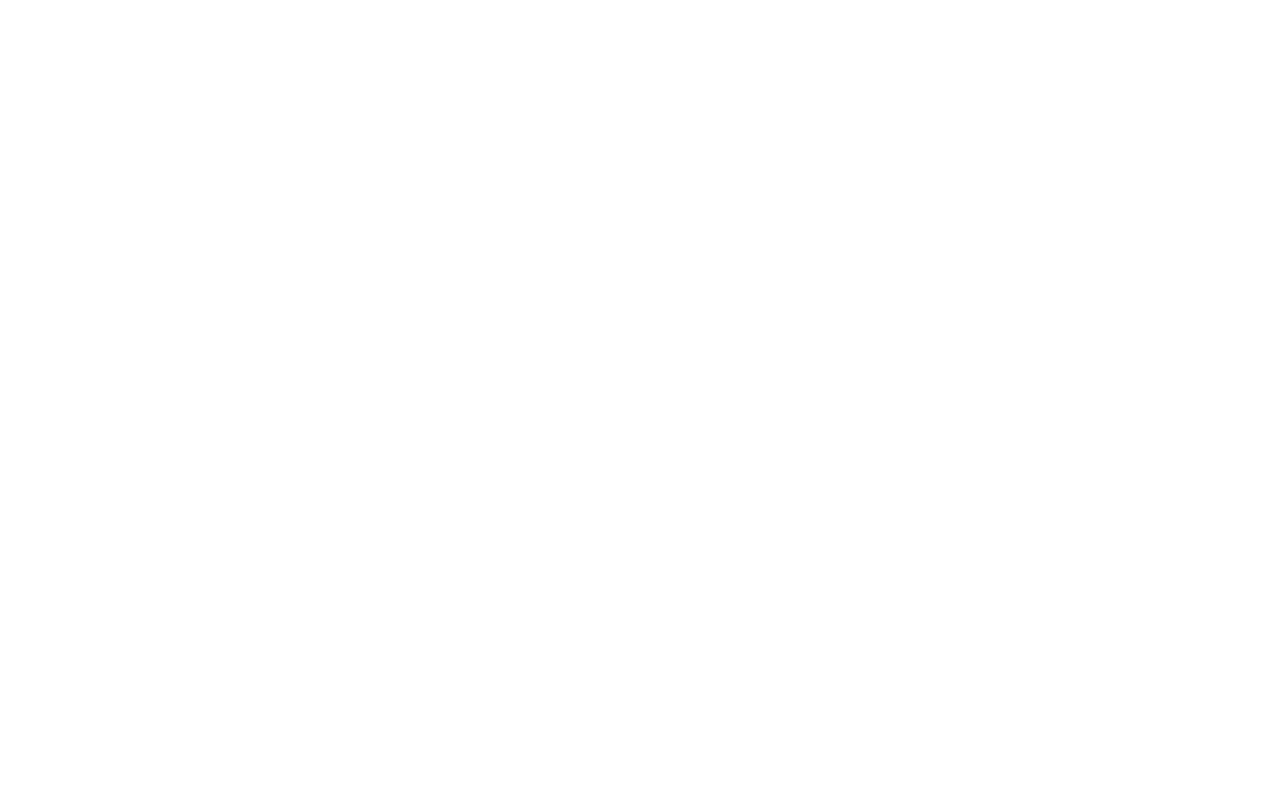
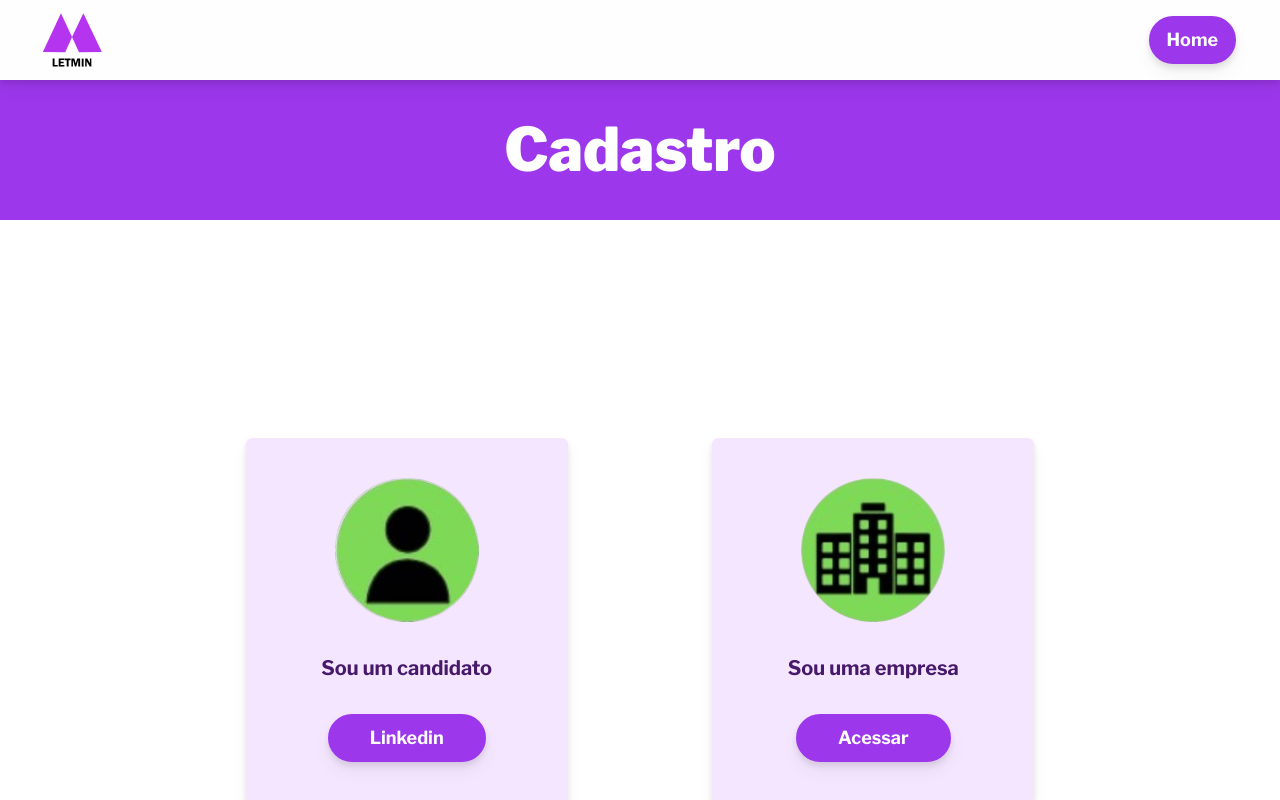
Before and after one commit to LETMIN-Corp/letmin-client, a React (Vite) app: page /register in a window 1280 px wide. Before the commit this address had no page. Shown: the top 800 px of the page. Built offline with nearby package versions, Linux system fonts and the light colour scheme.

Commit message:
CardRegister component changed and Login changed to Register
Co-Authored-By: Bia-Souza15 <85199009+Bia-Souza15@users.noreply.github.com>

```diff
--- a/src/App.tsx
+++ b/src/App.tsx
@@ -1,13 +1,13 @@
 import { Routes, Route } from "react-router-dom";
 import Home from "./views/Home";
-import Login from "./views/Login";
+import Register from "./views/Register";
 
 function App() {
   return (
     <div className="w-screen min-h-screen">
       <Routes>
         <Route path="/" element={<Home />} />
-        <Route path="/login" element={<Login />} />
+        <Route path="/register" element={<Register />} />
       </Routes>
     </div>
   )
--- a/src/Components/Card-login.tsx
+++ /dev/null
@@ -1,43 +0,0 @@
-import clientImage from "../public/images/circle-user.png"
-import companyImage from "../public/images/circle-company.png"
-import { Link } from "react-router-dom";
-
-interface CardInterface {
-    card : {
-        image: string,
-        title: string,
-    },
-}
-
-const Card: React.FC<CardInterface> = ({ card }) => {
-    if (card.image == 'clientImage')
-    {
-        return (
-            <div className="bg-lilac rounded-md mx-auto text-justify p-5 max-w-sm drop-shadow-lg lg:text-lg ">
-                <div className="items-center px-4 md:px-10 py-2">
-                    <img src={ clientImage } className="md:w-36" />
-                </div>
-                <div className="text-dark-purple text-center mb-2 font-bold text-lg lg:text-xl mt-8 mb-8">{ card.title }</div>
-                <Link to="/" className="ml-14 rounded-full text-xl text-white font-bold py-2 px-4 bg-primary drop-shadow-lg border-2 border-primary md:text-lg hover:bg-white hover:text-primary ease-out duration-200">Linkedin</Link>
-            </div>
-        );
-    }
-    else
-    {
-        return (
-            <div className="bg-lilac rounded-md mx-auto text-justify p-5 max-w-sm drop-shadow-lg lg:text-lg">
-                <div className="items-center px-4 md:px-10 py-2">
-                    <img src={ companyImage } className="md:w-36" />
-                </div>
-                <div className="text-dark-purple text-center mb-2 font-bold text-lg lg:text-xl mt-8 mb-8">{ card.title }</div>
-                <Link to="/" className="ml-16 rounded-full text-xl text-white font-bold py-2 px-4 bg-primary drop-shadow-lg border-2 border-primary md:text-lg hover:bg-white hover:text-primary ease-out duration-200">Acessar</Link>
-            </div>
-        );
-    }
-}
-/*'light-purple': '#BE7EEE',
-      'bold-purple': '#55396B',
-      'bright-purple': '#7A2AB8',
-      'lively-purple': '#8800EA', */
-
-export default Card;
--- /dev/null
+++ b/src/Components/CardRegister.tsx
@@ -0,0 +1,21 @@
+import { Link } from "react-router-dom";
+
+interface CardInterface {
+    card : {
+        image: string,
+        title: string,
+        text: string,
+    },
+}
+
+const CardRegister: React.FC<CardInterface> = ({ card }) => {
+    return (
+        <div className="flex flex-col items-center w-full lg:w-10/12 bg-lilac rounded-md mx-auto text-justify py-10 drop-shadow-lg lg:text-lg">
+            <img src={ card.image } className="w-36" />
+            <div className="text-dark-purple text-center mb-2 font-bold text-lg lg:text-xl mt-8 mb-8">{ card.title }</div>
+            <Link to="/" className="text-center rounded-full text-xl text-white font-bold py-2 px-10 bg-primary drop-shadow-lg border-2 border-primary md:text-lg hover:bg-white hover:text-primary ease-out duration-200">{ card.text }</Link>
+        </div>
+    );
+}
+
+export default CardRegister;
--- a/src/Components/Header.tsx
+++ b/src/Components/Header.tsx
@@ -6,6 +6,7 @@ import { useState } from "react";
 interface ButtonsInterface {
     text: string,
     path: string,
+    isLink: boolean,
 }
 
 interface PageButtonsInterface {
@@ -22,17 +23,31 @@ function Header() {
             {
                 text: "Diferencial",
                 path: "#differential",
+                isLink: false,
             },
             {
                 text: "Sobre",
                 path: "#about",
+                isLink: false,
             },
             {
                 text: "Quem somos",
                 path: "#who-we-are",
+                isLink: false,
+            },
+            {
+                text: "Cadastre-se",
+                path: "/register",
+                isLink: true,
             },
         ],
-        "/login" : [],
+        "/register" : [
+            {
+                text: "Home",
+                path: "/",
+                isLink: true,
+            },
+        ],
     };
 
     return (
@@ -58,6 +73,12 @@ function Header() {
                         <div className="text-center mt-20 md:mt-0 md:flex md:p-1">
                             {
                                 pageButtons[pagePath].map((button : ButtonsInterface , key : number) => {
+                                    if(button.isLink) {
+                                        return (
+                                            <Link to={ button.path } className="rounded-full text-xl text-white font-bold py-2 px-4 bg-primary drop-shadow-lg border-2 border-primary md:text-lg hover:bg-white hover:text-primary ease-out duration-200">{ button.text }</Link>
+                                        );
+                                    }
+
                                     return (
                                         <a
                                             key={ key }
@@ -69,8 +90,6 @@ function Header() {
                                     );
                                 })
                             }
-
-                            <Link to="/register" className="rounded-full text-xl text-white font-bold py-2 px-4 bg-primary drop-shadow-lg border-2 border-primary md:text-lg hover:bg-white hover:text-primary ease-out duration-200">Cadastre-se</Link>
                         </div>
                     </div>
                 }
--- a/src/views/Login.tsx
+++ /dev/null
@@ -1,37 +0,0 @@
-import { Link } from 'react-router-dom';
-import Header from '../Components/Header';
-import Footer from '../Components/Footer';
-import Card from '../Components/Card-login';
-
-function Login () {
-    return (
-        <>
-            <Header />
-            <main id="main" className="h-56 flex flex-col md:flex-row justify-center items-center bg-primary">
-                <div className="text-center mt-20">
-                    <h1 className="text-white md:text-7xl md:w-10/12 lg:w-8/12 font-black ">Login</h1>
-                </div>
-            </main>
-            <section className="min-h-80 flex flex-col justify-center items-center py-5">
-                <div className="grid grid-cols-1 flex flex-col justify-center items-center md:grid-cols-2 gap-4 w-10/12 lg:w-8/12  my-6 md:my-10">
-                    {
-                        [
-                            {
-                                image: 'clientImage',
-                                title: 'Sou um candidato',
-                            },
-                            {
-                                image: 'companyImage',
-                                title: 'Sou uma empresa',
-                            },
-                        ].map((card, key) => <Card key={ key } card={ card } />)
-                    }
-                </div>
-            </section>
-            <Footer />
-        </>
-    );
-}
-//min-h-screen flex flex-col md:flex-row
-
-export default Login;
--- /dev/null
+++ b/src/views/Register.tsx
@@ -0,0 +1,37 @@
+import Header from '../Components/Header';
+import Footer from '../Components/Footer';
+import CardRegister from '../Components/CardRegister';
+import clientImage from "../public/images/circle-user.png"
+import companyImage from "../public/images/circle-company.png"
+
+function Register () {
+    return (
+        <>
+            <Header />
+            <div id="main" className="flex justify-center py-10 bg-primary">
+                <h1 className="text-white text-4xl md:text-6xl font-black mt-20">Cadastro</h1>
+            </div>
+            <section className="min-h-screen flex flex-col justify-center items-center py-5">
+                <div className="grid grid-cols-1 flex flex-col justify-center items-center md:grid-cols-2 gap-20 w-10/12 lg:w-8/12  my-6 md:my-10">
+                    {
+                        [
+                            {
+                                image: clientImage,
+                                title: 'Sou um candidato',
+                                text: 'Linkedin',
+                            },
+                            {
+                                image: companyImage,
+                                title: 'Sou uma empresa',
+                                text: 'Acessar',
+                            },
+                        ].map((card, key) => <CardRegister key={ key } card={ card } />)
+                    }
+                </div>
+            </section>
+            <Footer />
+        </>
+    );
+}
+
+export default Register;
```
